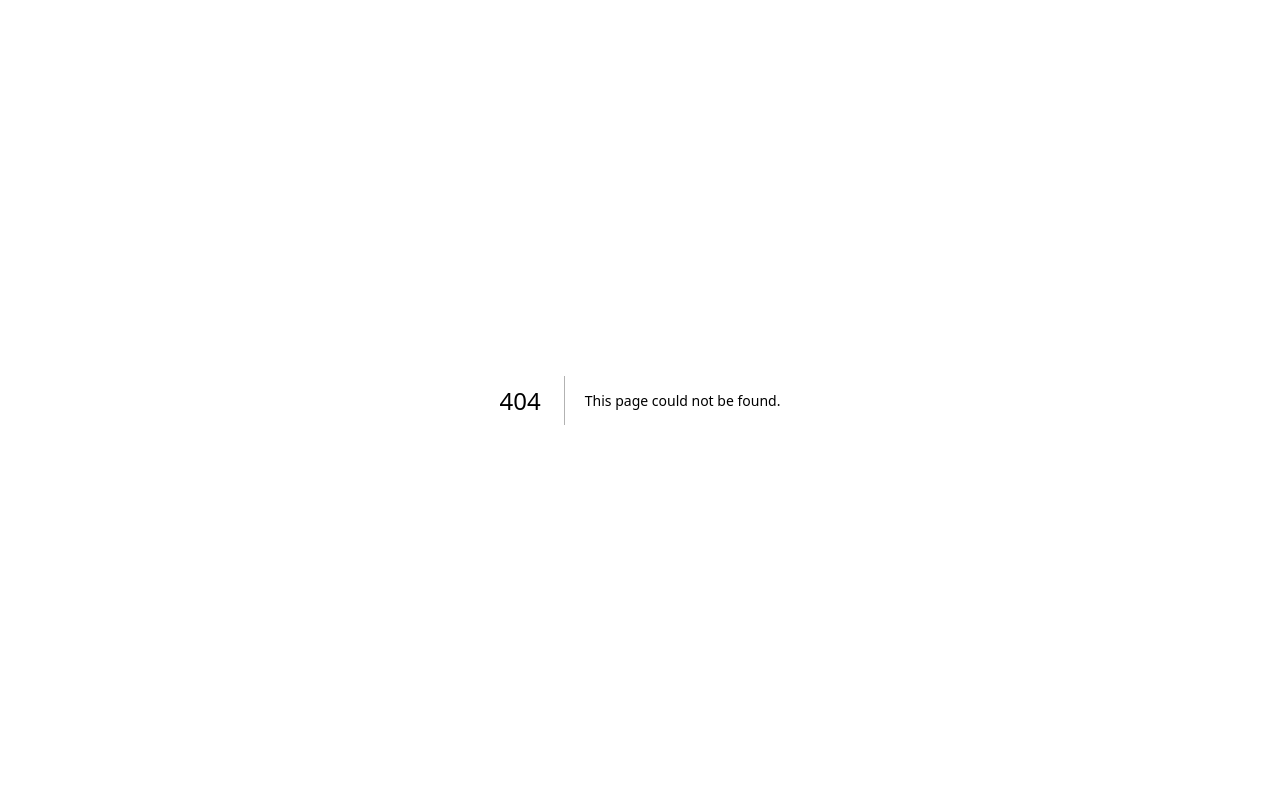
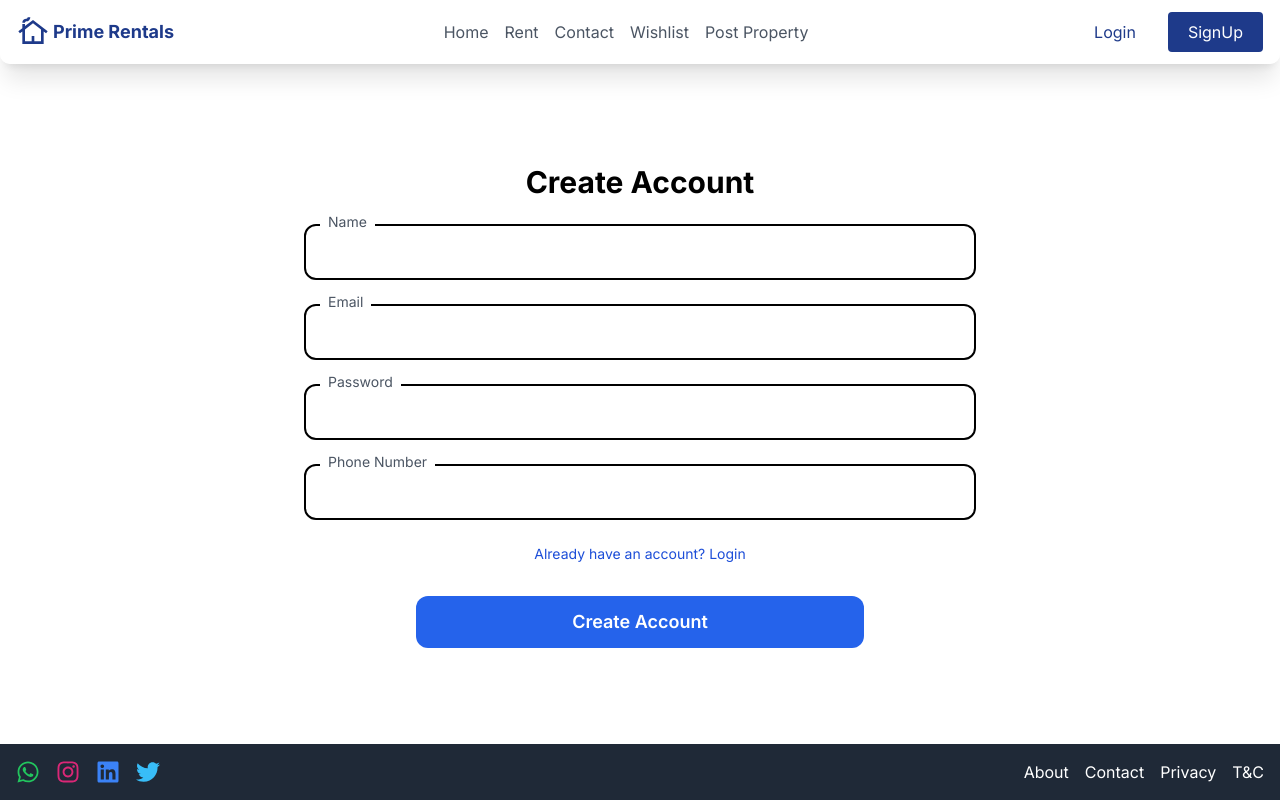
Before and after one commit to 5h15h1r/prime-rentals, a Next.js app: page /signup in a window 1280 px wide. Before the commit this address had no page. Built offline with nearby package versions, Linux system fonts and the light colour scheme.

Commit message:
added signup and login pages

```diff
--- a/src/app/components/Cards.tsx
+++ b/src/app/components/Cards.tsx
@@ -1,7 +1,5 @@
-"use client";
-
+import Image from "next/image";
 import Link from "next/link";
-import Image from "next/image";
 import React, { useEffect, useState } from "react";
 import { useDispatch, useSelector } from "react-redux";
 import { addToWishlist, removeFromWishlist } from "../../../redux/cartSlice";
@@ -39,7 +37,7 @@ const Cards: React.FC<Props> = ({ item }) => {
   return (
     <>
       <Link href={`/details/${item.slug}`}>
-        <div className="relative max-w-sm rounded-lg border border-gray-200 bg-white shadow dark:border-gray-700 dark:bg-gray-800">
+        <div className="relative h-96 max-w-sm overflow-hidden rounded-lg border-2 border-blue-500 bg-white shadow">
           <button
             onClick={handleToggleFavorite}
             className="absolute right-2 top-2 z-10 transform transition-transform duration-300 ease-in-out hover:scale-110"
@@ -62,33 +60,36 @@ const Cards: React.FC<Props> = ({ item }) => {
             </svg>
           </button>
 
+          <div className="h-48">
             <Image
-            className="rounded-t-lg"
+              className="rounded-t-lg object-cover"
               src={item.img}
               alt={item.title}
-            width={700} // Specify width
-            height={500} // Specify height
-            objectFit="cover" // Ensures the image covers the space of its container
+              width={700}
+              height={500}
+              layout="responsive"
             />
+          </div>
 
-          <div className="p-5">
-            <h4 className="mb-2 text-2xl font-bold tracking-tight text-gray-900 dark:text-white">
+          <div className="flex h-48 flex-col justify-between p-5">
+            <div>
+              <h4 className="mb-2 text-2xl font-bold tracking-tight text-gray-900">
                 {item.title}
               </h4>
-            <h6 className="text-2xl font-bold tracking-tight text-gray-900 dark:text-white">
+              <h6 className="text-2xl font-bold tracking-tight text-gray-900">
                 ₹{item.price}
               </h6>
-
-            <p className="font-normal text-gray-700 dark:text-gray-400">
-              {item.address}
-            </p>
-            <div className="flex flex-row">
-              <h6 className="font-normal text-gray-700 dark:text-gray-400">
-                {item.size}
-              </h6>
-              <p className="ml-2 font-normal text-gray-700 dark:text-gray-400">
+              <p className="font-normal text-gray-700">{item.address}</p>
+            </div>
+            <div>
+              <hr className="border-1 border-blue-500"></hr>
+              <div className="flex flex-row justify-between">
+                <h6 className="font-normal text-gray-700">{item.size}</h6>
+                <p className="ml-2 font-normal text-gray-700">
                   {item.phoneNumber}
                 </p>
+              </div>
+              <hr className="border-1 border-blue-500"></hr>
             </div>
           </div>
         </div>
--- a/src/app/components/Navbar.tsx
+++ b/src/app/components/Navbar.tsx
@@ -1,4 +1,6 @@
+"use client";
 import Link from "next/link";
+
 import React, { useEffect, useState } from "react";
 
 const Navbar: React.FC = () => {
@@ -42,7 +44,7 @@ const Navbar: React.FC = () => {
 
   return (
     <nav
-      className={`sticky top-0 z-50 flex h-16 w-full items-center justify-between shadow-xl px-4 transition-all duration-300 ${
+      className={`sticky top-0 z-50 flex h-16 w-full items-center justify-between px-4 shadow-xl transition-all duration-300 ${
         isScrolling || isScrolled
           ? "bg-white bg-opacity-40"
           : "bg-white bg-opacity-60"
@@ -97,13 +99,19 @@ const Navbar: React.FC = () => {
       </div>
 
       {/* Login and Signup buttons */}
-      <div className="flex items-center space-x-1  md:space-x-4">
-        <button className="px-4 py-2 text-xs text-blue-900 hover:text-blue-700 md:text-base">
+      <div className="flex items-center space-x-1 md:space-x-4">
+        <Link
+          href="/login"
+          className="px-4 py-2 text-xs text-blue-900 hover:text-blue-700 md:text-base"
+        >
           Login
-        </button>
-        <button className="rounded bg-blue-900 px-4 py-1 text-xs text-white hover:border-2 hover:border-blue-900 hover:bg-white hover:text-blue-900 md:px-5 md:py-2 md:text-base">
+        </Link>
+        <Link
+          href="/signup"
+          className="rounded bg-blue-900 px-4 py-1 text-xs text-white hover:border-2 hover:border-blue-900 hover:bg-white hover:text-blue-900 md:px-5 md:py-2 md:text-base"
+        >
           SignUp
-        </button>
+        </Link>
       </div>
 
       {/* Burger menu for mobile */}
--- a/src/app/components/WishItems.tsx
+++ b/src/app/components/WishItems.tsx
@@ -22,7 +22,7 @@ const WishItems: React.FC<Props> = ({ item }) => {
   return (
     <>
       <Link href={`/details/${item.slug}`}>
-        <div className="relative max-w-sm rounded-lg border border-gray-200 bg-white shadow dark:border-gray-700 dark:bg-gray-800">
+        <div className="relative h-96 max-w-sm overflow-hidden rounded-lg border-2 border-blue-500  shadow">
           {/* Delete button */}
           <button
             onClick={handleDelete}
@@ -54,25 +54,21 @@ const WishItems: React.FC<Props> = ({ item }) => {
           />
 
           <div className="p-5">
-            <a href="#">
-              <h4 className="mb-2 text-2xl font-bold tracking-tight text-gray-900 dark:text-white">
-                {item.title}
-              </h4>
-              <h6 className="text-2xl font-bold tracking-tight text-gray-900 dark:text-white">
-                ₹{item.price}
-              </h6>
-            </a>
-            <p className="font-normal text-gray-700 dark:text-gray-400">
-              {item.address}
-            </p>
+            <h4 className="mb-2 text-2xl font-bold tracking-tight text-gray-900">
+              {item.title}
+            </h4>
+            <h6 className="text-2xl font-bold tracking-tight text-gray-900">
+              ₹{item.price}
+            </h6>
+            <p className="font-normal text-gray-700">{item.address}</p>
+            <hr className="border-1 border-blue-500"></hr>{" "}
             <div className="flex flex-row">
-              <h6 className="font-normal text-gray-700 dark:text-gray-400">
-                {item.size}
-              </h6>
-              <p className="ml-2 font-normal text-gray-700 dark:text-gray-400">
+              <h6 className="font-normal text-gray-700">{item.size}</h6>
+              <p className="ml-2 font-normal text-gray-700">
                 {item.phoneNumber}
               </p>
             </div>
+            <hr className="border-1 border-blue-500"></hr>
           </div>
         </div>
       </Link>
--- a/src/app/globals.css
+++ b/src/app/globals.css
@@ -6,4 +6,5 @@ body{
 width: 100%;
 overflow-y: auto;
 
+
 }
--- /dev/null
+++ b/src/app/login/page.tsx
@@ -0,0 +1,57 @@
+import Link from "next/link";
+import Footer from "../components/Footer";
+import Navbar from "../components/Navbar";
+
+const LoginPage = () => {
+  return (
+    <div className="flex min-h-screen flex-col bg-white">
+      <Navbar />
+      <main className="flex-grow px-4 py-8">
+        <div className="mx-auto mt-8 max-w-2xl">
+          <h1 className="mb-8 text-center text-3xl font-bold">Login</h1>
+
+          <div className="space-y-6">
+            <div className="relative">
+              <label className="absolute -top-3 left-4 bg-white px-2 text-sm text-gray-600">
+                Email
+              </label>
+              <input
+                type="email"
+                className="w-full rounded-xl border-2 border-black px-6 py-2 text-lg focus:border-blue-500 focus:outline-none md:py-3"
+              />
+            </div>
+
+            <div className="relative">
+              <label className="absolute -top-3 left-4 bg-white px-2 text-sm text-gray-600">
+                Password
+              </label>
+              <input
+                type="password"
+                className="w-full rounded-xl border-2 border-black px-6 py-2 text-lg focus:border-blue-500 focus:outline-none md:py-3"
+              />
+            </div>
+
+            <div className="flex flex-col items-center justify-center">
+              <div className="flex flex-row space-x-1 md:space-x-40">
+                <Link href="/signup" className="text-sm text-blue-700">
+                  Dont have an account? Signup
+                </Link>
+                <Link href="" className="text-sm text-blue-700">
+                  {" "}
+                  Forgot Password?
+                </Link>
+              </div>
+
+              <button className="mt-4 w-2/3 rounded-xl bg-blue-600 py-2 text-lg font-semibold text-white hover:bg-blue-700 md:py-3">
+                Login
+              </button>
+            </div>
+          </div>
+        </div>
+      </main>
+      <Footer />
+    </div>
+  );
+};
+
+export default LoginPage;
--- a/src/app/page.tsx
+++ b/src/app/page.tsx
@@ -31,7 +31,7 @@ function Home() {
   }
 
   return (
-    <div className="flex flex-col items-center justify-center">
+    <div className="flex flex-col items-center justify-center ">
       <Navbar />
       <Banner />
       <Categories
--- /dev/null
+++ b/src/app/signup/page.tsx
@@ -0,0 +1,67 @@
+import Link from "next/link";
+import Footer from "../components/Footer";
+import Navbar from "../components/Navbar";
+
+const SignUpPage = () => {
+  return (
+    <div className="flex min-h-screen w-full flex-col bg-white">
+      <Navbar />
+
+      {/* Main content container */}
+      <div className="flex flex-grow flex-col items-center justify-center px-4">
+        <div className="mt-1 w-full max-w-2xl space-y-6">
+          {/* Margin to push content down */}
+          <h1 className="text-center text-3xl font-bold">Create Account</h1>
+          <div className="relative">
+            <label className="absolute -top-3 left-4 bg-white px-2 text-sm text-gray-600">
+              Name
+            </label>
+            <input
+              type="text"
+              className="w-full rounded-xl border-2 border-black px-6 py-2 text-lg focus:border-blue-500 focus:outline-none md:py-3"
+            />
+          </div>
+          <div className="relative">
+            <label className="absolute -top-3 left-4 bg-white px-2 text-sm text-gray-600">
+              Email
+            </label>
+            <input
+              type="email"
+              className="w-full rounded-xl border-2 border-black px-6 py-2 text-lg focus:border-blue-500 focus:outline-none md:py-3"
+            />
+          </div>
+          <div className="relative">
+            <label className="absolute -top-3 left-4 bg-white px-2 text-sm text-gray-600">
+              Password
+            </label>
+            <input
+              type="password"
+              className="w-full rounded-xl border-2 border-black px-6 py-2 text-lg focus:border-blue-500 focus:outline-none md:py-3"
+            />
+          </div>
+          <div className="relative">
+            <label className="absolute -top-3 left-4 bg-white px-2 text-sm text-gray-600">
+              Phone Number
+            </label>
+            <input
+              type="tel"
+              className="w-full rounded-xl border-2 border-black px-6 py-2 text-lg focus:border-blue-500 focus:outline-none md:py-3"
+            />
+          </div>
+          <div className="flex flex-col justify-center items-center">
+            <Link href="/login" className="text-sm text-blue-700">
+              Already have an account? Login
+            </Link>
+            <button className="mt-8 w-2/3 rounded-xl bg-blue-600 py-2 text-lg font-semibold text-white hover:bg-blue-700 md:py-3">
+              Create Account
+            </button>
+          </div>
+        </div>
+      </div>
+      {/* Footer stays at the bottom */}
+      <Footer />
+    </div>
+  );
+};
+
+export default SignUpPage;
```
Lines whose indentation alone changed are shown as unchanged.
